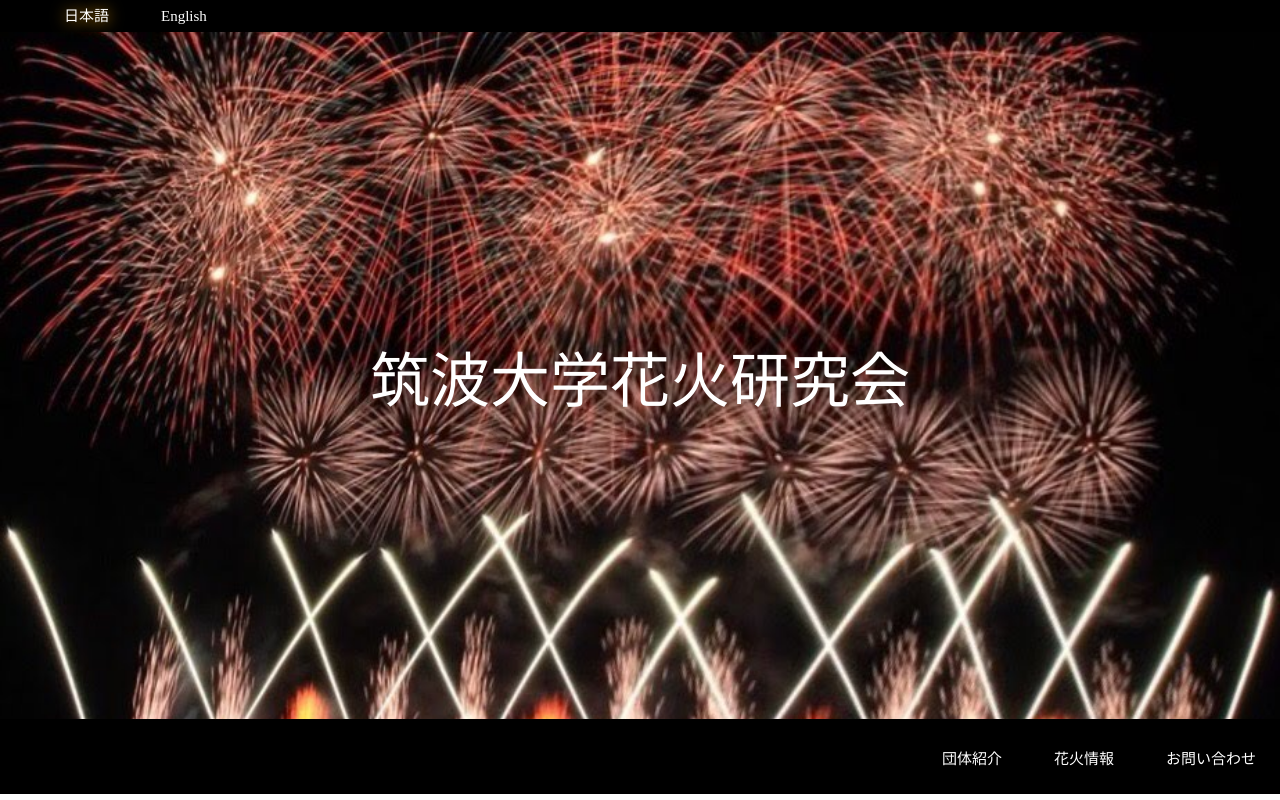
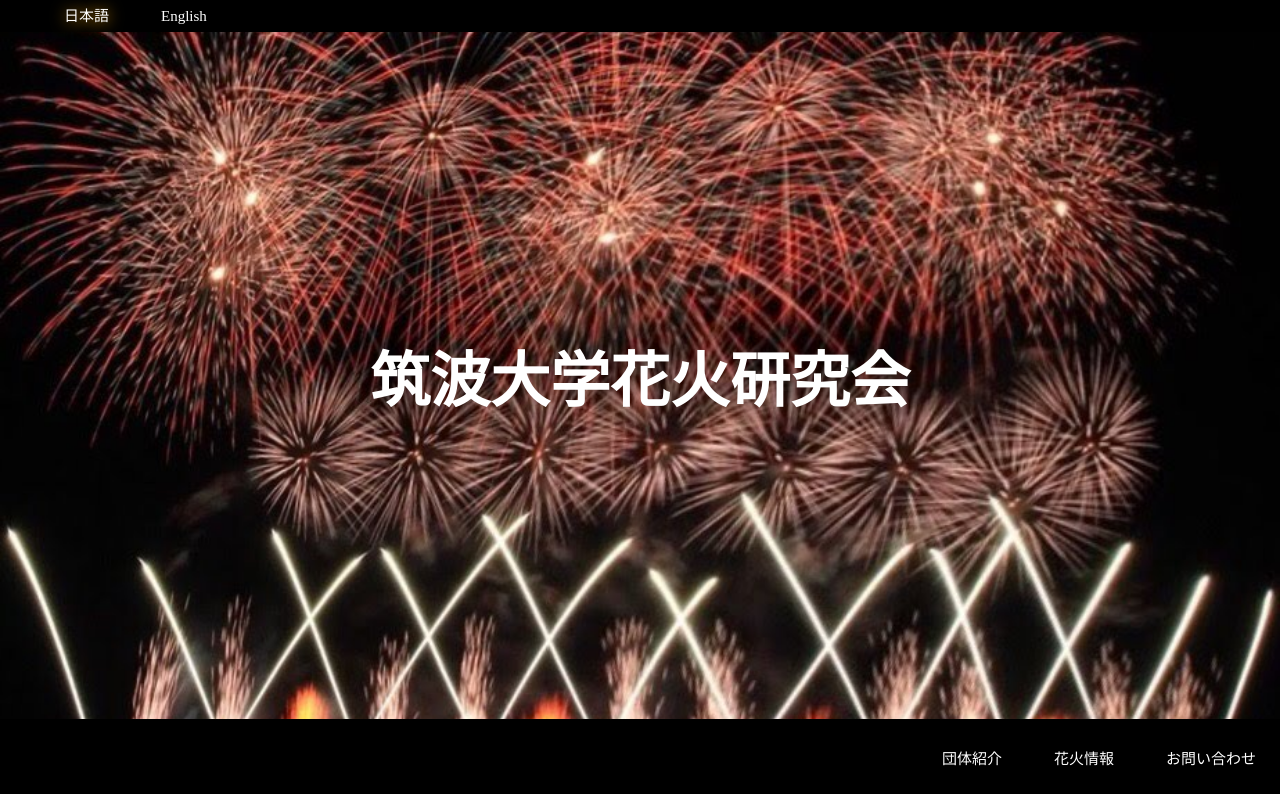
Before and after one commit to tsui49/hanabi-hp, a plain HTML site: page tsukuba-hanabi.html in a window 1280 px wide. Shown: the top 800 px of the page. Drawn offline with nearby package versions, Linux system fonts and the light colour scheme.

Commit message:
Add files via upload

```diff
--- a/css/stylesheet.css
+++ b/css/stylesheet.css
@@ -20,7 +20,8 @@
 }
 
 .title {
-    font-family: 'HG行書体';
+    font-family: 'HG???', serif;
+    font-weight: bold;
     color: #fff;
     text-shadow: 0 1px 1em #000;
     font-size: 60px;
@@ -32,6 +33,7 @@
 
 .title-eng {
     font-family: 'Franklin Gothic Medium', Verdana;
+    font-weight: bold;
     color: #fff;
     text-shadow: 0 1px 1em #000;
     font-size: 60px;
```
